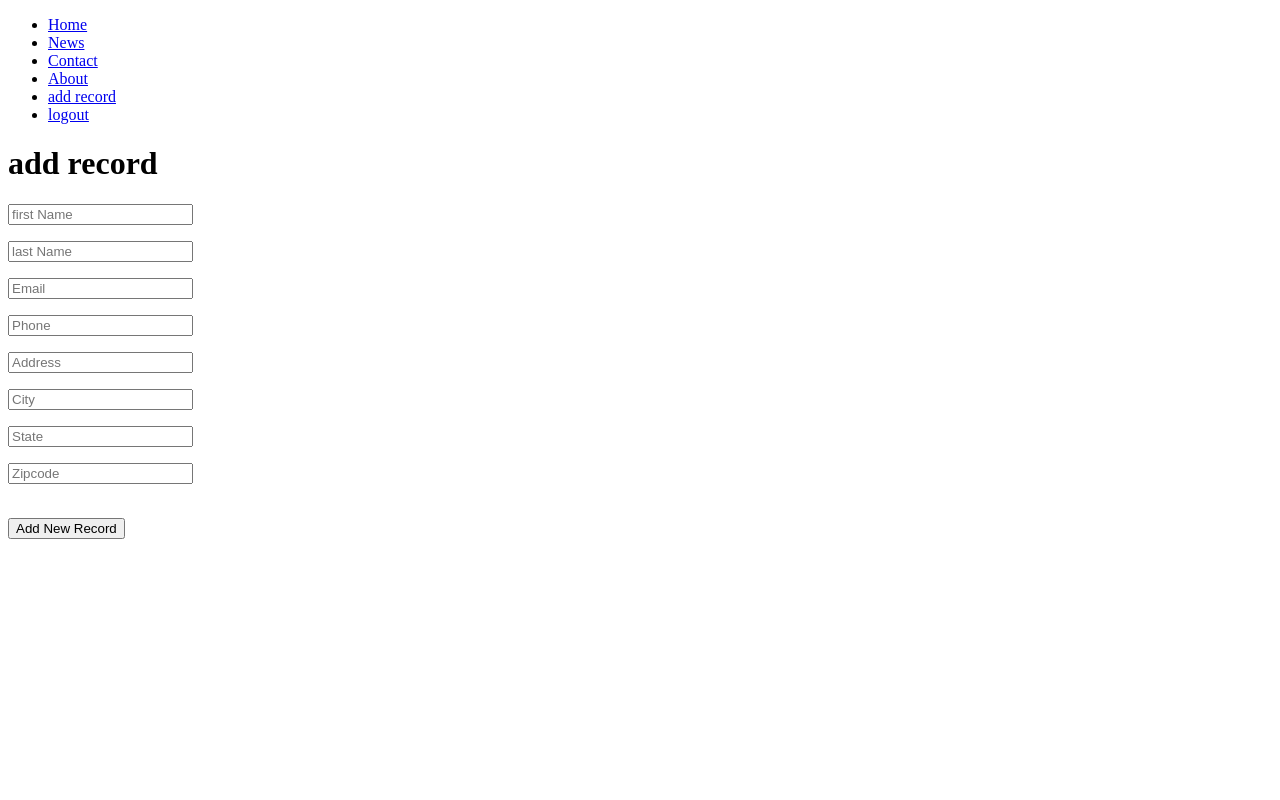
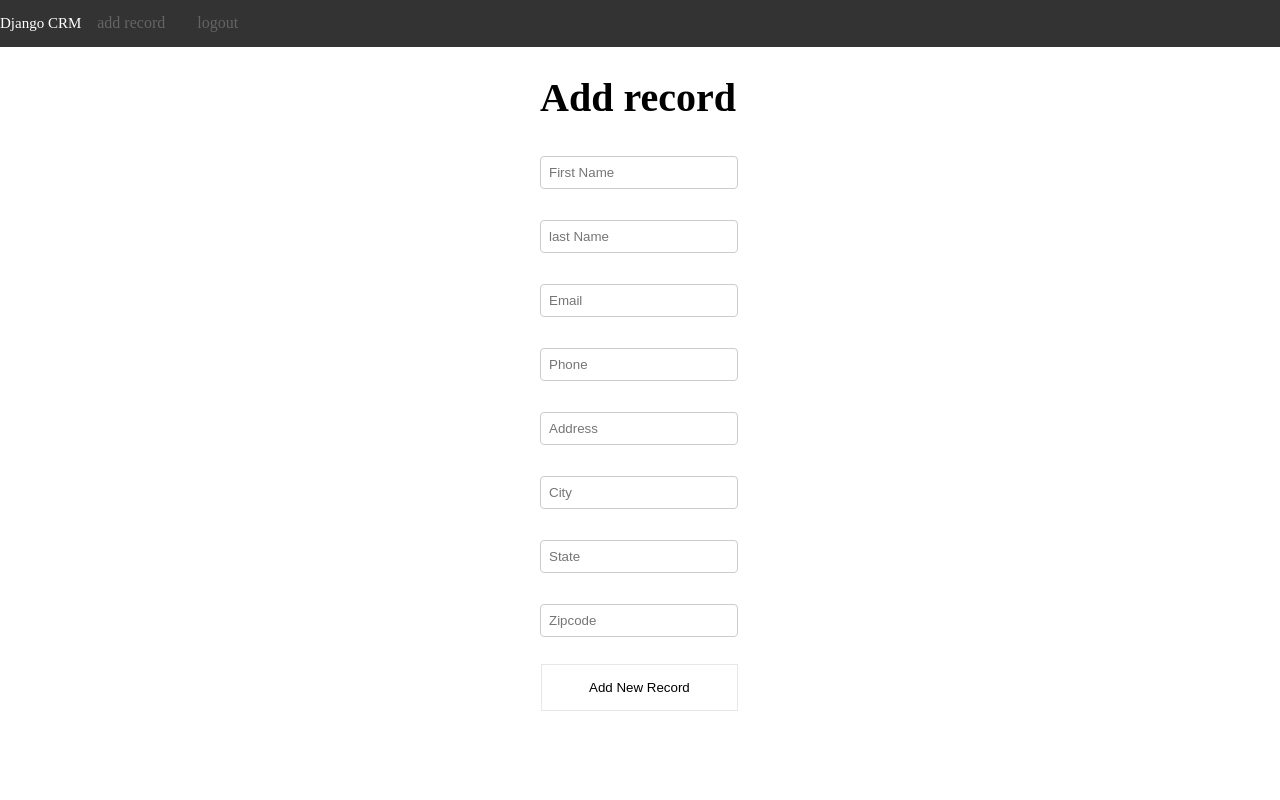
Before and after one commit to JeanMario20/python-crm, a Django app: page /add_record/ in a window 1280 px wide. Run offline with Django 4.2, Linux system fonts and the light colour scheme; the visitor is signed in with stand-in values (Sample User, id 1).

Commit message:
frontend done

```diff
--- a/dcrm/dcrm/settings.py
+++ b/dcrm/dcrm/settings.py
@@ -123,6 +123,7 @@ USE_TZ = True
 
 STATIC_URL = 'static/'
 
+
 # Default primary key field type
 # https://docs.djangoproject.com/en/4.2/ref/settings/#default-auto-field
 
--- a/dcrm/website/forms.py
+++ b/dcrm/website/forms.py
@@ -2,6 +2,8 @@ from django.contrib.auth.forms import UserCreationForm
 from django.contrib.auth.models import User
 from django import forms
 from .models import Record
+
+
 
 class SignUpForm(UserCreationForm):
     email = forms.EmailField(label="", widget=forms.TextInput(attrs={'class':'form-control', 'placeholder':'Email Address'}))
@@ -32,14 +34,14 @@ class SignUpForm(UserCreationForm):
 
 #create add record form
 class AddRecordForm(forms.ModelForm):
-    first_name = forms.CharField(required=True, widget=forms.widgets.TextInput(attrs={"placeholder":"first Name",}), label="")
-    last_name = forms.CharField(required=True, widget=forms.widgets.TextInput(attrs={"placeholder":"last Name",}), label="")
-    email =forms.CharField(required=True, widget=forms.widgets.TextInput(attrs={"placeholder":"Email",}), label="")
-    phone = forms.CharField(required=True, widget=forms.widgets.TextInput(attrs={"placeholder":"Phone",}), label="")
-    address = forms.CharField(required=True, widget=forms.widgets.TextInput(attrs={"placeholder":"Address",}), label="")
-    city = forms.CharField(required=True, widget=forms.widgets.TextInput(attrs={"placeholder":"City",}), label="")
-    state = forms.CharField(required=True, widget=forms.widgets.TextInput(attrs={"placeholder":"State",}), label="")
-    zipcode = forms.CharField(required=True, widget=forms.widgets.TextInput(attrs={"placeholder":"Zipcode",}), label="")
+    first_name = forms.CharField(required=True, widget=forms.widgets.TextInput(attrs={"placeholder":"First Name","class":"input"}), label="")
+    last_name = forms.CharField(required=True, widget=forms.widgets.TextInput(attrs={"placeholder":"last Name","class":"input"}), label="")
+    email =forms.CharField(required=True, widget=forms.widgets.TextInput(attrs={"placeholder":"Email","class":"input"}), label="")
+    phone = forms.CharField(required=True, widget=forms.widgets.TextInput(attrs={"placeholder":"Phone","class":"input"}), label="")
+    address = forms.CharField(required=True, widget=forms.widgets.TextInput(attrs={"placeholder":"Address","class":"input"}), label="")
+    city = forms.CharField(required=True, widget=forms.widgets.TextInput(attrs={"placeholder":"City","class":"input"}), label="")
+    state = forms.CharField(required=True, widget=forms.widgets.TextInput(attrs={"placeholder":"State","class":"input"}), label="")
+    zipcode = forms.CharField(required=True, widget=forms.widgets.TextInput(attrs={"placeholder":"Zipcode","class":"input"}), label="")
 
     class Meta:
         model = Record
--- /dev/null
+++ b/dcrm/website/static/styles.css
@@ -0,0 +1,150 @@
+
+html{
+    height: 100%;
+}
+
+body{
+    margin: 0;
+    height: 100%;
+}
+
+ul {
+    list-style-type: none;
+    margin: 0;
+    padding: 0;
+    /* margin-left: 400px; */
+    overflow: hidden;
+    background-color: #333;
+}
+
+li {
+    float: left;
+}
+
+li a {
+    padding: 14px 16px;
+    display: block;
+    color: rgb(102, 99, 99);
+    text-align: center;
+    text-decoration: none;
+}
+
+p{font-size: 15px;}
+
+li p{
+    color: white;
+}
+
+li a:hover{
+    background-color: #111;
+}
+
+
+/* add_user page, login page css start (form, input, button) */
+
+.add_record_title{
+    font-size: 40px;
+    /* background-color: red; */
+}
+
+.centered {
+    height: 500px ;
+    /* background-color: grey; */
+    display: flex;
+    align-items: center;
+    justify-content: center;
+}
+
+.form-center {
+    /* background-color: orange; */
+    width: 200px;
+    height: 500px;
+}
+
+.input{
+    width: 90%;
+    padding: 8px 8px;
+    margin: 8px 0;
+    display: inline-block;
+    border: 1px solid #ccc;
+    border-radius: 4px;
+}
+
+.btn_add_record{
+    background-color: white;
+    border: 1px solid #e7e7e7;
+    color: black;
+    padding: 15px 47px;
+    text-align: center;
+    text-decoration: none;
+    display: inline-block;
+    margin: 4px 1px;
+    transition-duration: 0.4s;
+    cursor: pointer;
+}
+
+.btn_confirm{
+    background-color: white;
+    border: 1px solid #e7e7e7;
+    color: black;
+    padding: 10px 80px;
+    text-align: center;
+    text-decoration: none;
+    display: inline-block;
+    margin: 1px 1px;
+    transition-duration: 0.4s;
+    cursor: pointer;
+}
+
+.btn_add_record:hover {
+    background-color: #555555;
+    color: white;
+}
+
+.btn_confirm:hover {
+    background-color: #555555;
+    color: white;
+}
+
+/* add_user page, login page css end (form, input, button) */
+
+/* home.html css page start (table) */
+.styled-table {
+    border-collapse: collapse;
+    margin: 25px 0;
+    padding: 0 0 ;
+    font-size: 0.9em;
+    font-family: sans-serif;
+    min-width: 400px;
+    box-shadow: 0 0 20px rgba(0, 0, 0, 0.15);
+}
+
+.styled-table thead tr{
+    background-color: #009879;
+    color: #ffffff;
+    text-align: left;
+}
+
+.styled-table th ,
+.styled-table td {
+    padding: 12px 15px;
+}
+
+.styled-table tbody tr {
+    border-bottom: 1px solid #dddddd;
+}
+
+.styled-table tbody tr:nth-of-type(even) {
+    background-color: #f3f3f3;
+}
+
+/* .styled-table tbody tr:last-of-type{
+    border-bottom: 2px solid #00000054;
+} */
+
+.center-table {
+    margin: auto;
+    width: 50%;
+    padding: 10px;
+}
+/* home.html css page end (table) */
--- a/dcrm/website/templates/add_record.html
+++ b/dcrm/website/templates/add_record.html
@@ -1,13 +1,27 @@
 {% extends 'base.html' %}
+
+<!DOCTYPE html>
+<html lang="en">
+<head>
+    <meta charset="UTF-8">
+    <meta name="viewport" content="width=device-width, initial-scale=1.0">
+    {% load static %}
+    <link rel="stylesheet" href="{% static 'styles.css'%}">
+    <title>Add record</title>
+</head>
+<body>
     {% block content %}
-<h1>add record</h1>
     <div class="centered">
-    <form action="{% url 'add_record' %}" method="POST">
+        <form action="{% url 'add_record' %}" method="POST" class="form-center">
+            <h1 class="add_record_title">Add record</h1>
             {% csrf_token %}
             {{ form.as_p }}
+            <button type="submit" class="btn_add_record">Add New Record</button>
             <br>
-        <button type="submit">Add New Record</button>
+
         </form>
     </div>
 
 {% endblock %}
+</body>
+</html>
--- a/dcrm/website/templates/base.html
+++ b/dcrm/website/templates/base.html
@@ -3,6 +3,8 @@
 <head>
     <meta charset="UTF-8">
     <meta name="viewport" content="width=device-width, initial-scale=1.0">
+    {% load static %}
+    <link rel="stylesheet" href="{% static 'styles.css'%}">
     <title>django crm</title>
 </head>
 <body>
@@ -12,8 +14,9 @@
             {{ messages }}
         {% endfor %}
     {% endif %}
-    <div class="container">
+    <div>
         {% block content %}
+
         {% endblock %}
     </div>
 
--- a/dcrm/website/templates/navbar.html
+++ b/dcrm/website/templates/navbar.html
@@ -1,9 +1,18 @@
+
+<!DOCTYPE html>
+<html lang="en">
+<head>
+    <meta charset="UTF-8">
+    <meta name="viewport" content="width=device-width, initial-scale=1.0">
+    {% load static %}
+    <link rel="stylesheet" href="{% static 'styles.css'%}">
+    <title>Document</title>
+</head>
+
+<body>
     <ul>
-    <li><a href="default.asp">Home</a></li>
-    <li><a href="news.asp">News</a></li>
-    <li><a href="contact.asp">Contact</a></li>
-    <li><a href="about.asp">About</a></li>
         {% if user.is_authenticated  %}
+        <li><p>Django CRM</p></li>
         <li><a href="{% url 'add_record' %}">add record</a></li>
         <li><a href="{% url 'logout' %}">logout</a></li>
 
@@ -12,3 +21,5 @@
         <li><a href="{% url 'home' %}">Login</a></li>
         {%endif%}
     </ul>
+</body>
+</html>
```
Also changed, not shown: dcrm/website/templates/home.html (+19 -9 lines). Lines whose indentation alone changed are shown as unchanged.
